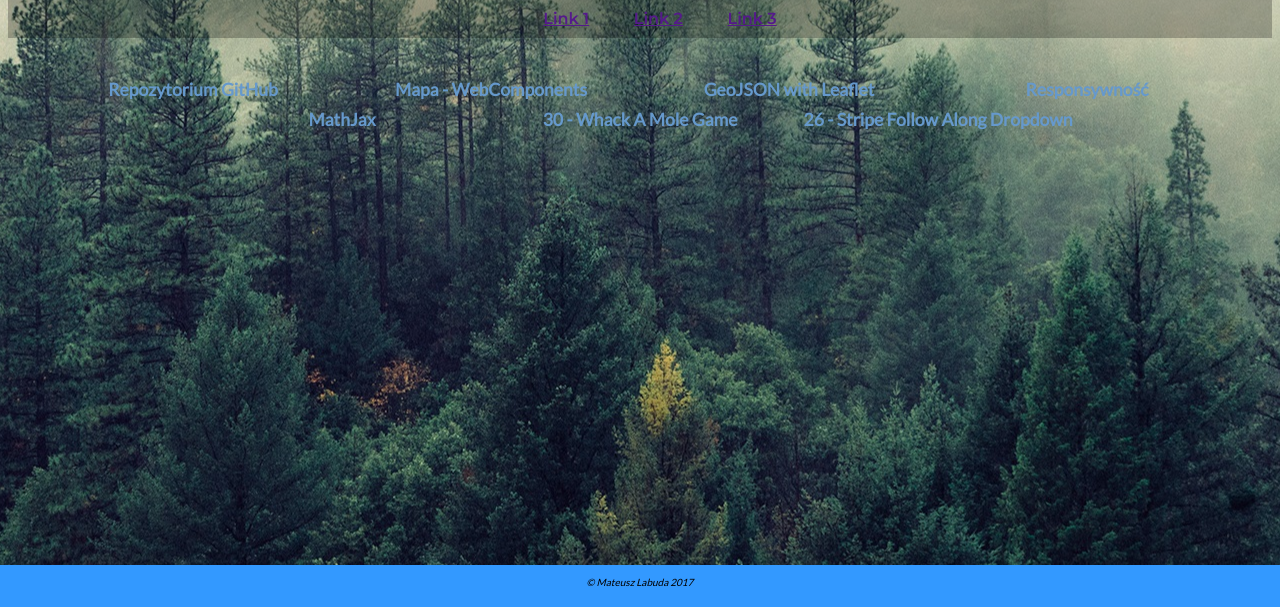
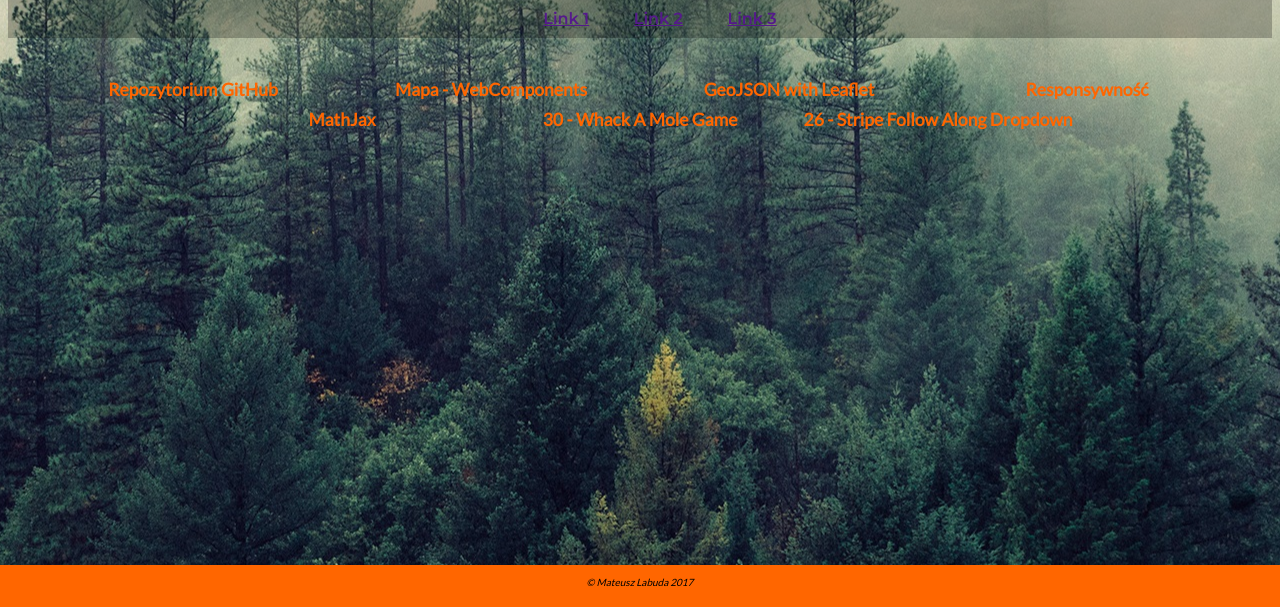
Before and after one commit to mlabuda2/leaflet, a website: page docs/index.html in a window 1280 px wide. Shown: the part 193-800 px from the top of the page. Drawn offline with Linux system fonts and the light colour scheme.

Commit message:
change colors index.html

```diff
--- a/docs/assets/stylesheets/flex.css
+++ b/docs/assets/stylesheets/flex.css
@@ -42,7 +42,7 @@ li{
     left: 0;
     height: 2em;
     padding: 0.7rem;
-    background-color: #3399ff;
+    background-color: #FF6600;
     text-align: center;
     font-size: 10px;
     font-style: italic;
@@ -79,7 +79,7 @@ img:hover {
 
 .flex-item a {
   text-decoration:none;
-  color:#69c;
+  color:#FF6600;
   font-size:1.1em;
   font-weight: bold;
 }
```
